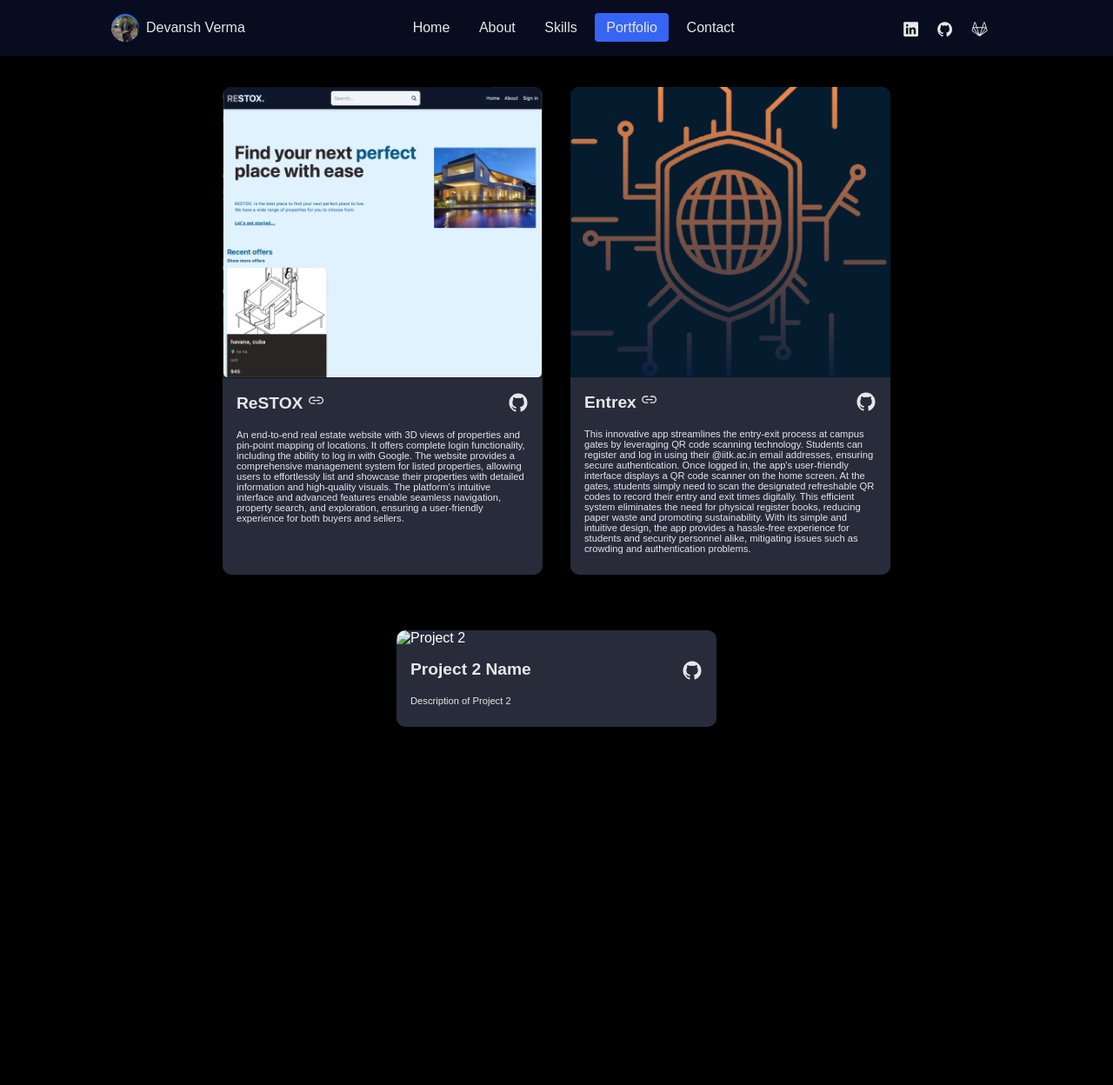
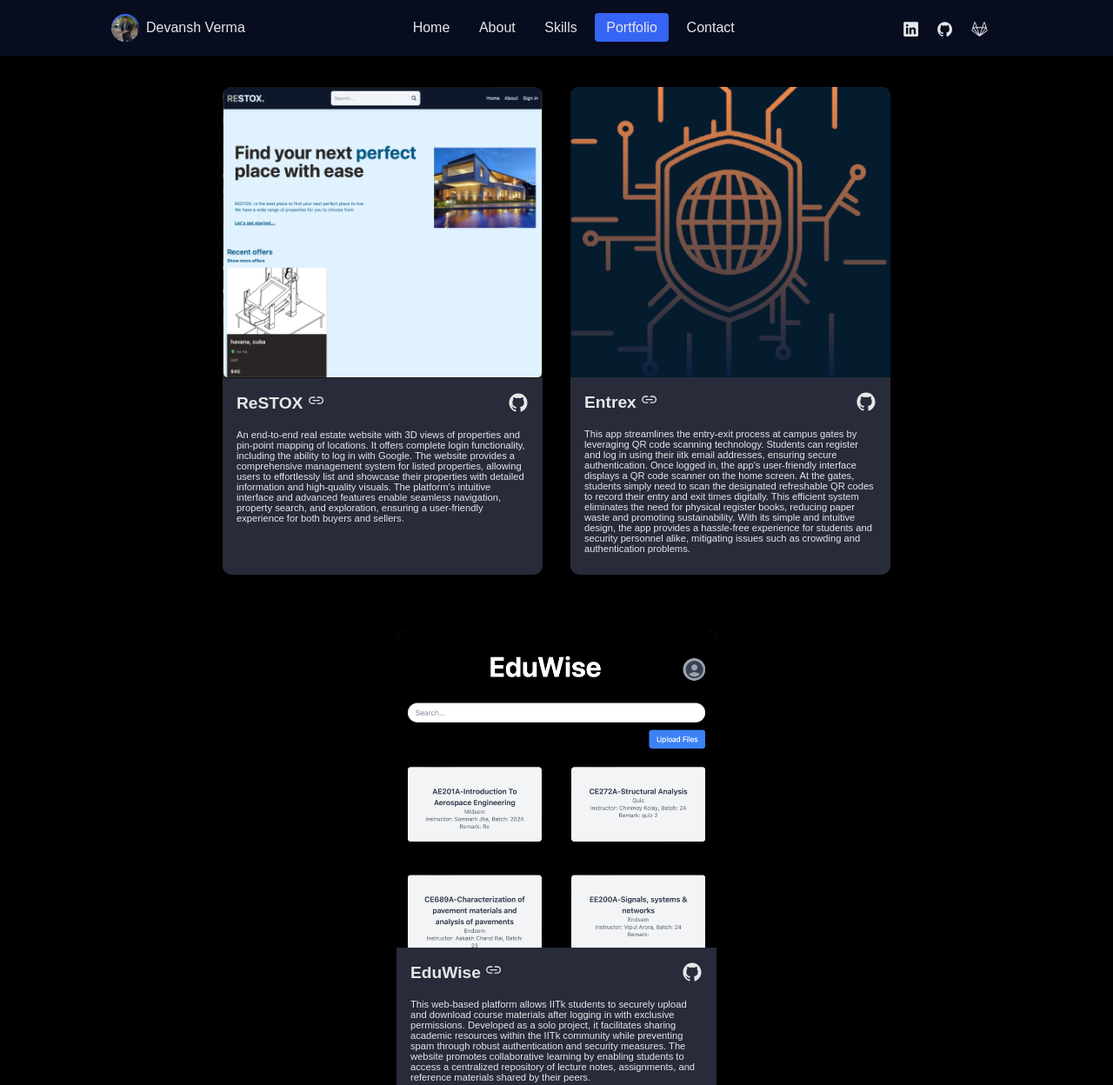
Before and after one commit to Devanshv17/devanshv17.github.io, a plain HTML site: page portfolio.html in a window 1280 px wide. Shown: the top 1248 px of the page at 87% size. Before the commit the page ends 900 px from the top, so only its background shows below. Drawn offline with nearby package versions, Linux system fonts and the light colour scheme.

Commit message:
portfolio.html added

```diff
--- a/portfolio.html
+++ b/portfolio.html
@@ -416,23 +416,27 @@ img {
 
             </div>
           </div>
-          <div class="portfolio__item">
+
+                    <div class="portfolio__item">
             <a herf="https://drive.google.com/drive/folders/1DetNwXS6o4kJfc1rx0pX1sAX5R68k-D-?usp=sharing">
             <img src="entrex.png" alt="Entrex">
             </a>
             <div class="portfolio__details">
               <a href="https://drive.google.com/drive/folders/1DetNwXS6o4kJfc1rx0pX1sAX5R68k-D-?usp=sharing" class="portfolio__name">Entrex <ion-icon name="link-outline"></ion-icon></a>
               <a href="https://github.com/Devanshv17/Entrex" class="portfolio__github"><ion-icon name="logo-github"></ion-icon></a>
-              <p class="portfolio__description">This innovative app streamlines the entry-exit process at campus gates by leveraging QR code scanning technology. Students can register and log in using their @iitk.ac.in email addresses, ensuring secure authentication. Once logged in, the app's user-friendly interface displays a QR code scanner on the home screen. At the gates, students simply need to scan the designated refreshable QR codes to record their entry and exit times digitally. This efficient system eliminates the need for physical register books, reducing paper waste and promoting sustainability. With its simple and intuitive design, the app provides a hassle-free experience for students and security personnel alike, mitigating issues such as crowding and authentication problems.</p>
+              <p class="portfolio__description">This app streamlines the entry-exit process at campus gates by leveraging QR code scanning technology. Students can register and log in using their iitk email addresses, ensuring secure authentication. Once logged in, the app's user-friendly interface displays a QR code scanner on the home screen. At the gates, students simply need to scan the designated refreshable QR codes to record their entry and exit times digitally. This efficient system eliminates the need for physical register books, reducing paper waste and promoting sustainability. With its simple and intuitive design, the app provides a hassle-free experience for students and security personnel alike, mitigating issues such as crowding and authentication problems.</p>
 
             </div>
+
           </div>
           <div class="portfolio__item">
-            <img src="project2.jpg" alt="Project 2">
+            <a href="https://edu-wise-xi.vercel.app">
+            <img src="eduwise.jpg" alt="EduWise">
+            </a>
             <div class="portfolio__details">
-              <a href="project2_website.html" class="portfolio__name">Project 2 Name</a>
-              <a href="project2_github_link" class="portfolio__github"><ion-icon name="logo-github"></ion-icon></a>
-              <p class="portfolio__description">Description of Project 2</p>
+              <a href="https://edu-wise-xi.vercel.app" class="portfolio__name">EduWise <ion-icon name="link-outline"></ion-icon></a>
+              <a href="https://github.com/devanshv22/EduWise" class="portfolio__github"><ion-icon name="logo-github"></ion-icon></a>
+              <p class="portfolio__description">This web-based platform allows IITk students to securely upload and download course materials after logging in with exclusive permissions. Developed as a solo project, it facilitates sharing academic resources within the IITk community while preventing spam through robust authentication and security measures. The website promotes collaborative learning by enabling students to access a centralized repository of lecture notes, assignments, and reference materials shared by their peers.</p>
 
             </div>
           </div>
```
Also changed, not shown: eduwise.jpg (added).
